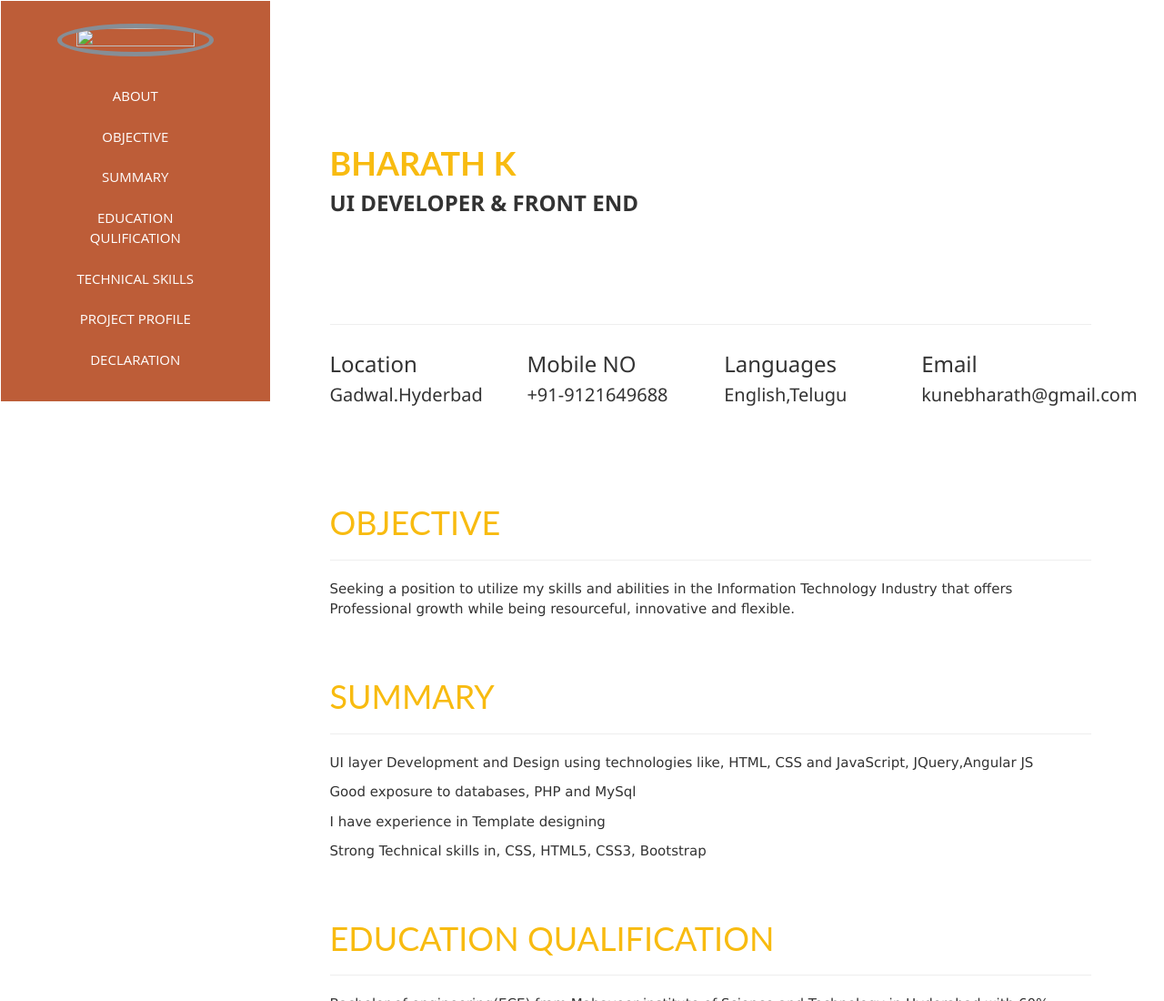
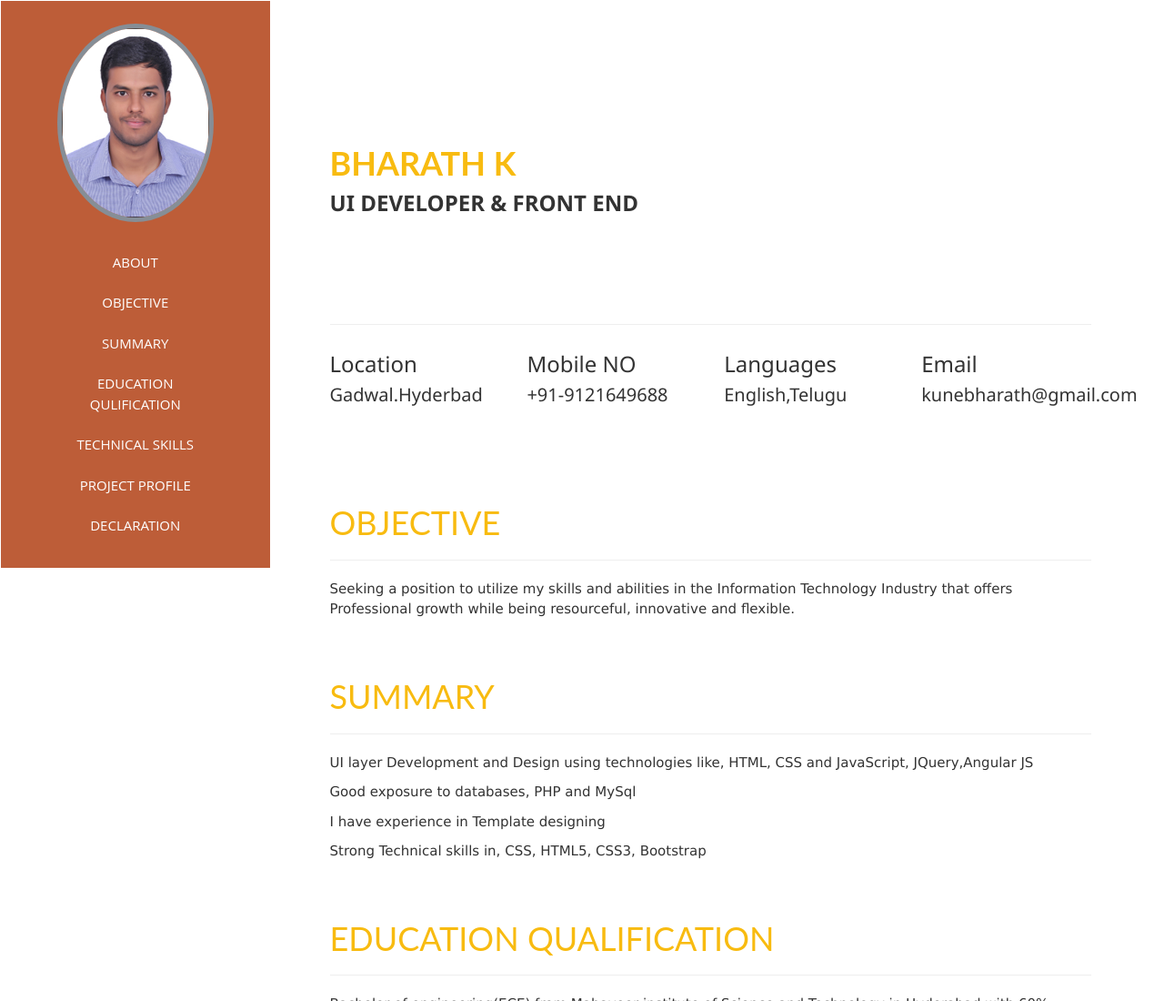
Before and after one commit to bharathkurni/bharath, a plain HTML site: page index.html in a window 1280 px wide. Shown: the top 1100 px of the page at 91% size. Drawn offline with nearby package versions, Linux system fonts and the light colour scheme.

Commit message:
Update index.html

```diff
--- a/index.html
+++ b/index.html
@@ -19,7 +19,7 @@
 				<div class="col-sm-3 sidenav">
 				<nav class="navbar navbar  navbar-fixed-left">
 					  <ul class="nav navbar-fixed-left nav-stacked">
-						<img src="img/profile.jpg" alt="" style="height:50%;width:80%;border-radius:100%;border:5px solid #868e96;">
+						<img src="profile.jpg" alt="" style="height:50%;width:80%;border-radius:100%;border:5px solid #868e96;">
 						<br><br>
 						<li><a href="#mypage">ABOUT</a></li>
 						<li><a href="#objective">OBJECTIVE</a></li>
```
